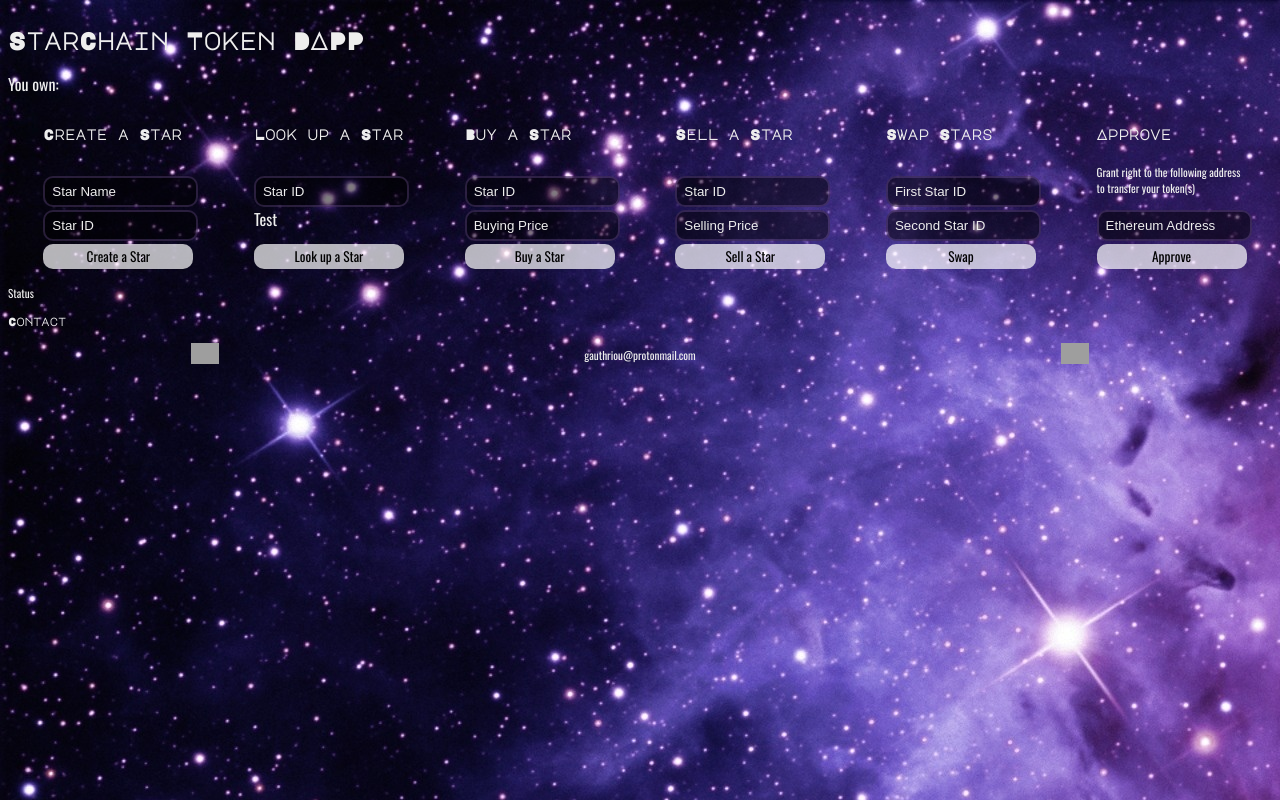
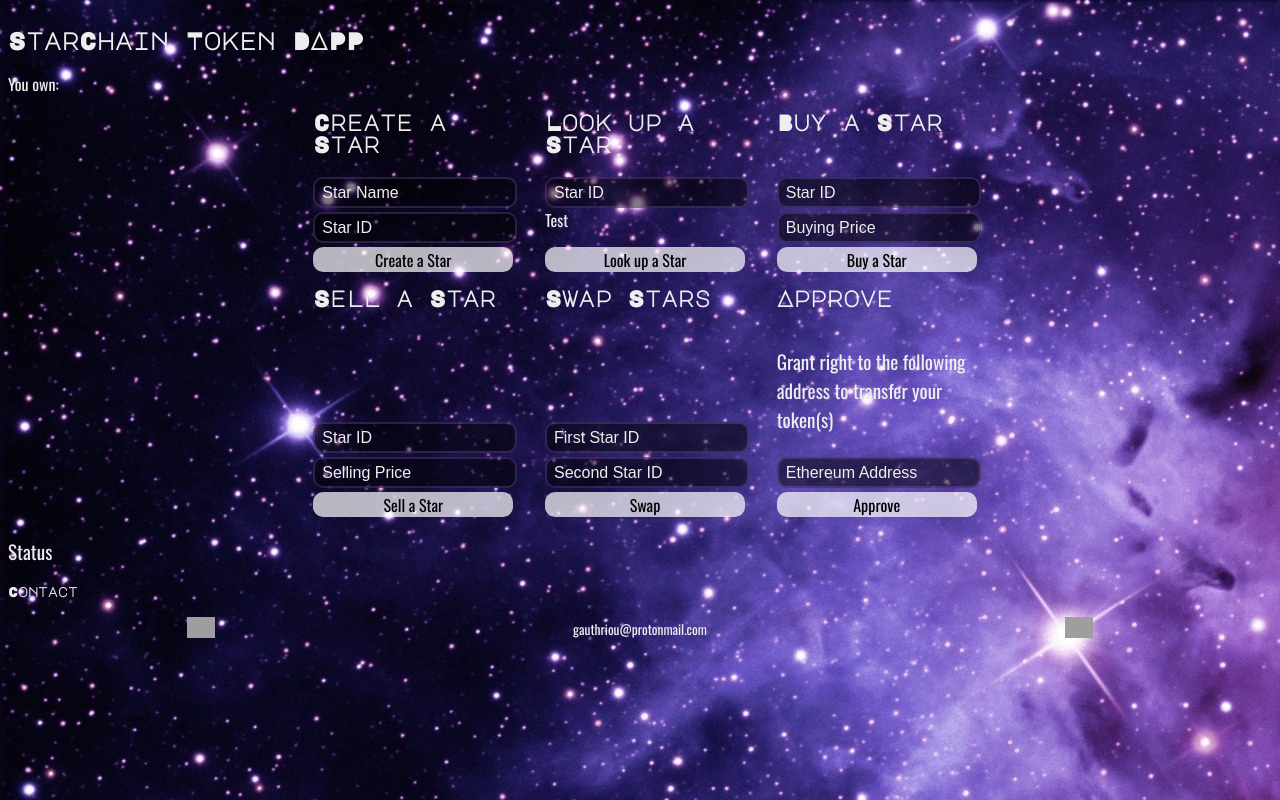
Before and after one commit to Gry0u/starChainV2, a website built with webpack: page app/src/index.html in a window 1280 px wide. Built offline with nearby package versions, Linux system fonts and the light colour scheme; grey boxes are pictures that could not be loaded; what web3 would draw is missing.

Commit message:
Update css

```diff
--- a/app/src/css/responsive.css
+++ b/app/src/css/responsive.css
@@ -12,12 +12,13 @@ nav {
   display: flex;
   flex-flow: row wrap;
   justify-content: space-around;
+  margin: auto;
 }
 
 .function {
   display: flex;
   flex-flow: column nowrap;
-  max-width: 150px;
+  width: 150px;
 }
 
 .function > * {
@@ -33,3 +34,42 @@ nav {
 .contact {
   margin: auto;
 }
+
+/* medium screens */
+@media screen and (min-width: 650px) {
+  .flexbox {
+    width: 70%;
+  }
+  .function {
+    width: 200px;
+  }
+
+  footer {
+    font-size: 1em;
+  }
+  p {
+    font-size: 1em;
+  }
+  h2 {
+    font-size: 1.2em;
+  }
+  input, button {
+    font-size: 1em;
+  }
+}
+
+/* medium screens */
+@media screen and (min-width: 800px) {
+  .flexbox {
+    width: 55%;
+  }
+  h2 {
+    font-size: 1.4em;
+  }
+  footer {
+    font-size: 1.2em;
+  }
+  p {
+    font-size: 1.2em;
+  }
+}
```
